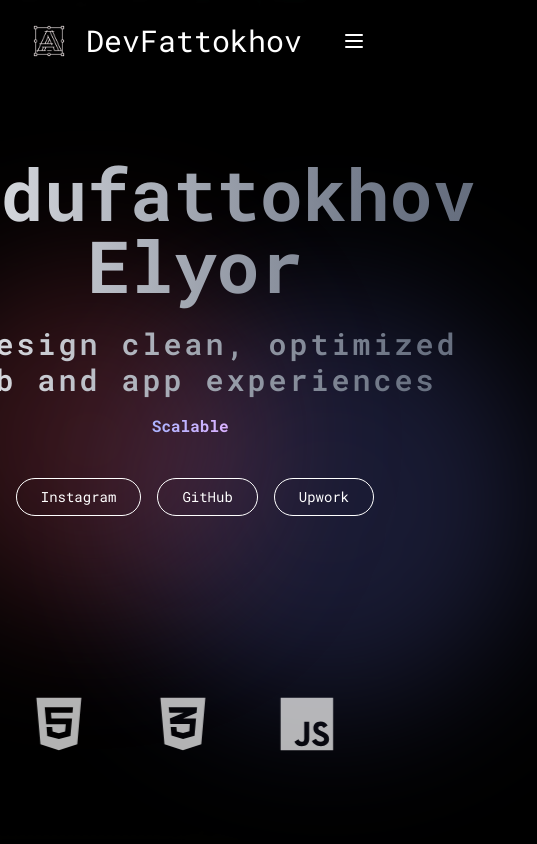
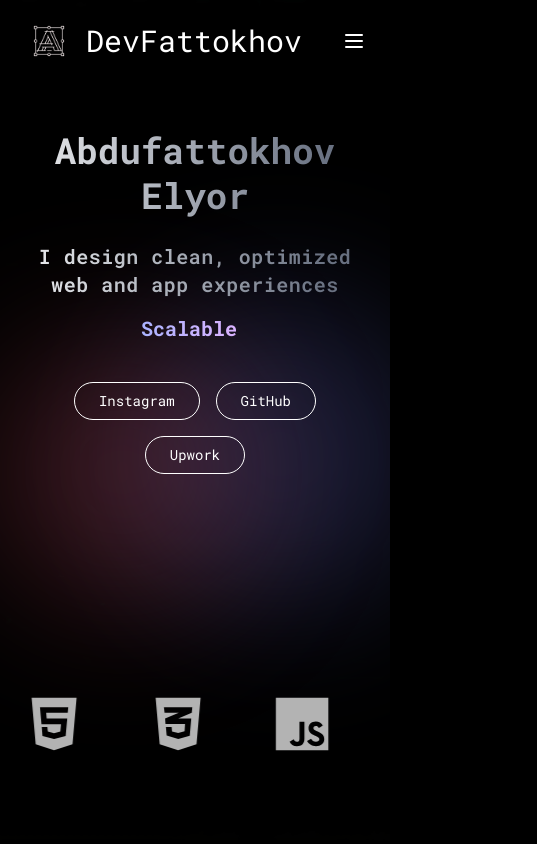
Before and after one commit to elyor2005/DevFattokhov, a Next.js app: page / in a window 390 px wide. Shown: the top 844 px of the page, 537 px wide, since content can reach past the window. Built offline with nearby package versions, Linux system fonts and the light colour scheme.

Commit message:
Mobile screen

```diff
--- a/src/components/Sections/hero-section.tsx
+++ b/src/components/Sections/hero-section.tsx
@@ -7,30 +7,32 @@ import { motion } from "framer-motion";
 import Animate from "../Shared/Animate/animate";
 import Image from "next/image";
 import Hero from "../../assets/upscalemedia-transformed.jpeg";
+
 const HeroSection = () => {
   return (
-    <section className="relative flex flex-col justify-between min-h-screen items-center px-5 pt-[150px] pb-20 z-40">
+    <section className="relative flex flex-col justify-between min-h-screen items-center px-4 sm:px-6 pt-[120px] sm:pt-[150px] pb-20 z-40 overflow-hidden">
       {/* Background motion blur effects */}
-      <div className="absolute inset-0 z-20">
+      <div className="absolute inset-0 z-20 pointer-events-none">
         <motion.div
-          className="absolute inset-0 "
+          className="absolute inset-0"
           animate={{ backgroundPosition: ["0% 0%", "100% 100%", "0% 0%"] }}
           transition={{ duration: 35, repeat: Infinity, ease: "linear" }}
           style={{ backgroundSize: "400% 400%" }}
         />
         <motion.div
-          className="absolute top-1/3 left-1/5 w-96 h-96 bg-indigo-400/20 rounded-full blur-3xl"
+          className="absolute top-1/3 left-1/5 w-72 h-72 sm:w-96 sm:h-96 bg-indigo-400/20 rounded-full blur-3xl"
           animate={{ x: [0, 200, 0], y: [0, 100, 0], scale: [1, 1.3, 1] }}
           transition={{ duration: 30, repeat: Infinity, ease: "easeInOut" }}
         />
         <motion.div
-          className="absolute bottom-1/4 right-1/5 w-80 h-80 bg-rose-400/20 rounded-full blur-3xl"
+          className="absolute bottom-1/4 right-1/5 w-64 h-64 sm:w-80 sm:h-80 bg-rose-400/20 rounded-full blur-3xl"
           animate={{ x: [0, -150, 0], y: [0, -80, 0], scale: [1, 1.2, 1] }}
           transition={{ duration: 25, repeat: Infinity, ease: "easeInOut" }}
         />
       </div>
-      {/* Background img */}
-      <div className="absolute inset-0 z-10 lg:top-50">
+
+      {/* Background Image */}
+      <div className="absolute inset-0 z-10">
         <Image
           src={Hero}
           alt="hero"
@@ -41,9 +43,9 @@ const HeroSection = () => {
       </div>
 
       {/* Hero Content */}
-      <div className="flex flex-col items-center z-20">
+      <div className="flex flex-col items-center z-20 text-center px-2 sm:px-4">
         <motion.h1
-          className="bg-clip-text text-transparent bg-gradient-to-r from-white via-gray-500 to-gray-600 text-7xl lg:text-8xl text-center py-2 font-bold "
+          className="bg-clip-text text-transparent bg-gradient-to-r from-white via-gray-500 to-gray-600 text-4xl sm:text-6xl lg:text-8xl py-2 font-bold leading-tight"
           animate={{ backgroundPosition: ["0% 50%", "100% 50%", "0% 50%"] }}
           transition={{ duration: 5, repeat: Infinity, ease: "easeInOut" }}
           style={{ backgroundSize: "200% 200%" }}
@@ -52,15 +54,16 @@ const HeroSection = () => {
         </motion.h1>
 
         <motion.p
-          className="bg-clip-text text-transparent bg-gradient-to-r from-white via-gray-500 to-gray-600 text-3xl lg:text-5xl md:text-4xl text-center my-4 font-semibold tracking-widest"
+          className="bg-clip-text text-transparent bg-gradient-to-r from-white via-gray-500 to-gray-600 text-xl sm:text-3xl md:text-4xl lg:text-5xl my-4 font-semibold tracking-wide"
           animate={{ backgroundPosition: ["0% 50%", "100% 50%", "0% 50%"] }}
           transition={{ duration: 5, repeat: Infinity, ease: "easeInOut" }}
           style={{ backgroundSize: "200% 200%" }}
         >
-          I design clean, optimized web and app experiences {""}
+          I design clean, optimized web and app experiences
         </motion.p>
+
         <motion.span
-          className="bg-clip-text text-transparent md:text-5xl lg:text-5xl  font-bold bg-gradient-to-r from-indigo-300 via-purple-300 to-rose-300"
+          className="bg-clip-text text-transparent text-xl sm:text-3xl md:text-4xl lg:text-5xl font-bold bg-gradient-to-r from-indigo-300 via-purple-300 to-rose-300"
           animate={{ backgroundPosition: ["0% 50%", "100% 50%", "0% 50%"] }}
           transition={{ duration: 5, repeat: Infinity, ease: "easeInOut" }}
           style={{ backgroundSize: "200% 200%" }}
@@ -76,7 +79,7 @@ const HeroSection = () => {
           />
         </motion.span>
 
-        <ul className="flex flex-row items-center gap-4 flex-wrap py-10">
+        <ul className="flex flex-wrap justify-center items-center gap-4 py-10 px-2 w-full">
           {SOCIAL_LINKS.map((item, index) => (
             <li key={index}>
               <SocialLink href={item.link} name={item.name} />
@@ -85,7 +88,7 @@ const HeroSection = () => {
         </ul>
       </div>
 
-      {/* Animate at bottom always */}
+      {/* Bottom animation */}
       <div className="w-full">
         <Animate />
       </div>
```
